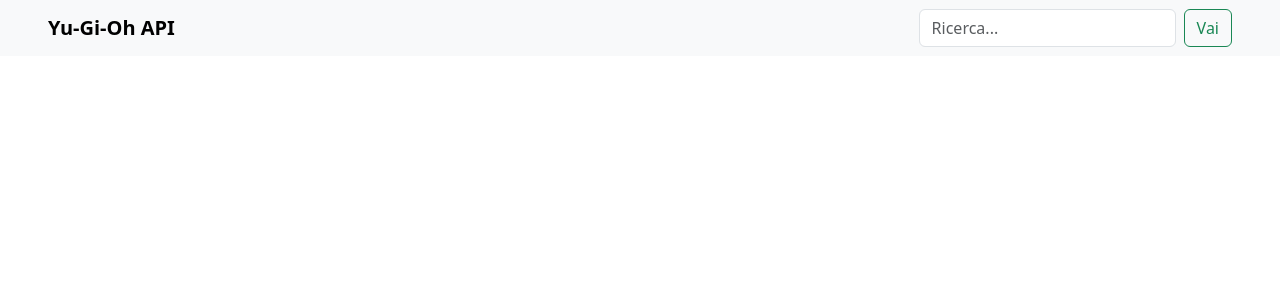
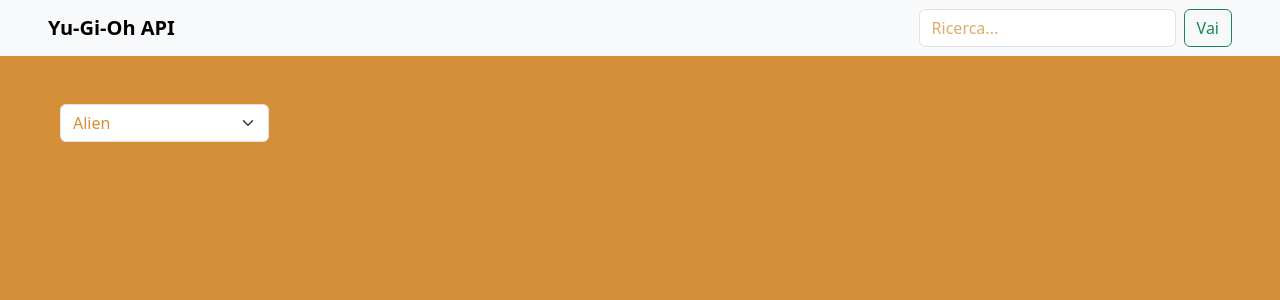
Before and after one commit to marcocampisi/vite-yu-gi-oh, a Vue app: page / in a window 1280 px wide. Shown: the top 300 px of the page. Built offline with nearby package versions, Linux system fonts and the light colour scheme; no server answers.

Commit message:
Add main component structure

```diff
--- a/src/App.vue
+++ b/src/App.vue
@@ -30,5 +30,9 @@ export default {
 </template>
 
 <style lang="scss">
-@use "assets/scss/main.scss"
+@import "assets/scss/main.scss";
+
+body {
+    background-color: $body-color;
+}
 </style>
--- a/src/assets/scss/main.scss
+++ b/src/assets/scss/main.scss
@@ -1,2 +1,6 @@
 //BOOTSTRAP
+@import "./partials/variables.scss";
 @import "node_modules/bootstrap/scss/bootstrap";
+
+
+//MAIN
--- a/src/assets/scss/partials/mixins.scss
+++ b/src/assets/scss/partials/mixins.scss
@@ -1,4 +1,4 @@
-@use "variables" as *;
+@use "./variables.scss" as *;
 
 @mixin main-coloring {
     background-color: $main-color;
--- a/src/assets/scss/partials/variables.scss
+++ b/src/assets/scss/partials/variables.scss
@@ -2,6 +2,7 @@
 $main-color: aquamarine;
 $secondary-color: lightcoral;
 $debug-border: 2px dashed red;
+$body-color: #d48f38;
 
 //SPACES
 $main-padding: 80px;
--- a/src/components/MainComponent.vue
+++ b/src/components/MainComponent.vue
@@ -8,6 +8,26 @@ export default {
 }
 </script>
 
-<template></template>
+<template>
+    <div class="container-fluid">
+        <div class="col-sm-2 m-5">
+            <select class="form-select" aria-label="Filter">
+                <option value="1">Alien</option>
+                <option value="2">Two</option>
+                <option value="3">Three</option>
+            </select>
+        </div>
+        <div class="container bg-white d-flex">
+            <div class="row w-100 justify-content-around">
+                <div class="col-md-1"></div>
+                <div class="col-md-1"></div>
+                <div class="col-md-1"></div>
+                <div class="col-md-1"></div>
+                <div class="col-md-1"></div>
+            </div>
+        </div>
+
+    </div>
+</template>
 
 <style scoped></style>
```
